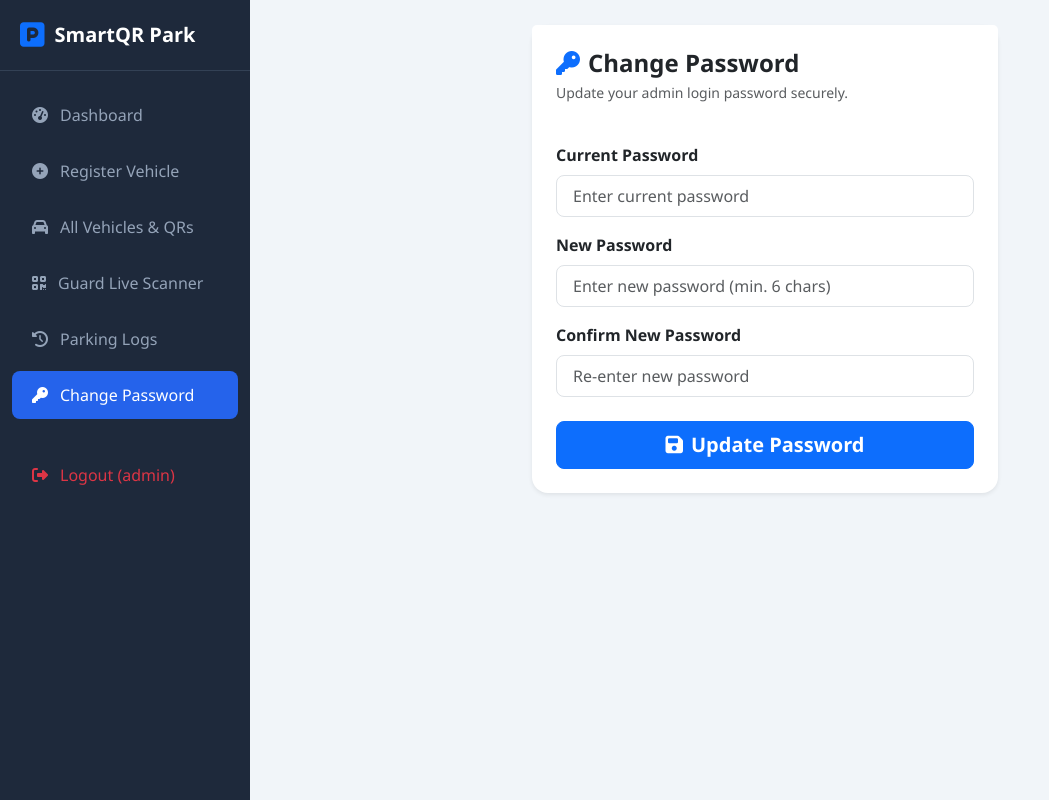
After one commit to deepjangra30102024-beep/car-parking-new, a PHP site: page /admin/change_password.php in a window 1280 px wide. The commit adds this page. Shown: the whole page, without its empty margins (0-1049 px from the left). Run offline with PHP 8.4, Linux system fonts and the light colour scheme; a user stored in the database is signed in.

Commit message:
feat: add admin change password functionality and layout header

```diff
--- /dev/null
+++ b/admin/change_password.php
@@ -0,0 +1,90 @@
+<?php
+// admin/change_password.php
+$pageTitle = 'Change Password - Smart Parking';
+require_once __DIR__ . '/layout_header.php';
+require_once __DIR__ . '/../config/db.php';
+
+$success = '';
+$error = '';
+
+if ($_SERVER['REQUEST_METHOD'] === 'POST') {
+    $current_password = trim($_POST['current_password'] ?? '');
+    $new_password = trim($_POST['new_password'] ?? '');
+    $confirm_password = trim($_POST['confirm_password'] ?? '');
+
+    if (empty($current_password) || empty($new_password) || empty($confirm_password)) {
+        $error = 'Please fill in all fields.';
+    } elseif ($new_password !== $confirm_password) {
+        $error = 'New password and Confirm password do not match.';
+    } elseif (strlen($new_password) < 6) {
+        $error = 'New password must be at least 6 characters long.';
+    } else {
+        $adminId = $_SESSION['admin_id'];
+        $stmt = $pdo->prepare("SELECT * FROM admins WHERE id = ? LIMIT 1");
+        $stmt->execute([$adminId]);
+        $admin = $stmt->fetch();
+
+        if ($admin && (password_verify($current_password, $admin['password']) || $current_password === 'password123')) {
+            $hashedPassword = password_hash($new_password, PASSWORD_DEFAULT);
+            $updateStmt = $pdo->prepare("UPDATE admins SET password = ? WHERE id = ?");
+            $updateStmt->execute([$hashedPassword, $adminId]);
+            $success = 'Password has been updated successfully!';
+        } else {
+            $error = 'Current password is incorrect.';
+        }
+    }
+}
+?>
+
+<div class="container-fluid">
+    <div class="row justify-content-center">
+        <div class="col-lg-6 col-md-8">
+            <div class="card border-0 shadow-sm rounded-4">
+                <div class="card-header bg-white border-0 pt-4 pb-0 px-4">
+                    <h4 class="fw-bold mb-1"><i class="fa-solid fa-key text-primary me-2"></i>Change Password</h4>
+                    <p class="text-muted small">Update your admin login password securely.</p>
+                </div>
+                <div class="card-body p-4">
+                    <?php if (!empty($success)): ?>
+                        <div class="alert alert-success alert-dismissible fade show" role="alert">
+                            <i class="fa-solid fa-circle-check me-2"></i><?= htmlspecialchars($success) ?>
+                            <button type="button" class="btn-close" data-bs-dismiss="alert"></button>
+                        </div>
+                    <?php endif; ?>
+
+                    <?php if (!empty($error)): ?>
+                        <div class="alert alert-danger alert-dismissible fade show" role="alert">
+                            <i class="fa-solid fa-triangle-exclamation me-2"></i><?= htmlspecialchars($error) ?>
+                            <button type="button" class="btn-close" data-bs-dismiss="alert"></button>
+                        </div>
+                    <?php endif; ?>
+
+                    <form action="change_password.php" method="POST">
+                        <div class="mb-3">
+                            <label class="form-label fw-semibold">Current Password</label>
+                            <input type="password" name="current_password" class="form-control form-control-lg rounded-3 fs-6" placeholder="Enter current password" required>
+                        </div>
+
+                        <div class="mb-3">
+                            <label class="form-label fw-semibold">New Password</label>
+                            <input type="password" name="new_password" class="form-control form-control-lg rounded-3 fs-6" placeholder="Enter new password (min. 6 chars)" required>
+                        </div>
+
+                        <div class="mb-4">
+                            <label class="form-label fw-semibold">Confirm New Password</label>
+                            <input type="password" name="confirm_password" class="form-control form-control-lg rounded-3 fs-6" placeholder="Re-enter new password" required>
+                        </div>
+
+                        <div class="d-grid">
+                            <button type="submit" class="btn btn-primary btn-lg rounded-3 fw-semibold">
+                                <i class="fa-solid fa-floppy-disk me-2"></i>Update Password
+                            </button>
+                        </div>
+                    </form>
+                </div>
+            </div>
+        </div>
+    </div>
+</div>
+
+<?php require_once __DIR__ . '/layout_footer.php'; ?>
--- a/admin/layout_header.php
+++ b/admin/layout_header.php
@@ -117,6 +117,11 @@ $currentPage = basename($_SERVER['PHP_SELF']);
                 <i class="fa-solid fa-clock-rotate-left"></i> Parking Logs
             </a>
         </li>
+        <li class="nav-item">
+            <a href="change_password.php" class="nav-link <?= $currentPage === 'change_password.php' ? 'active' : '' ?>">
+                <i class="fa-solid fa-key"></i> Change Password
+            </a>
+        </li>
         <li class="nav-item mt-4">
             <a href="logout.php" class="nav-link text-danger">
                 <i class="fa-solid fa-right-from-bracket"></i> Logout (<?= htmlspecialchars($_SESSION['admin_user']) ?>)
```
